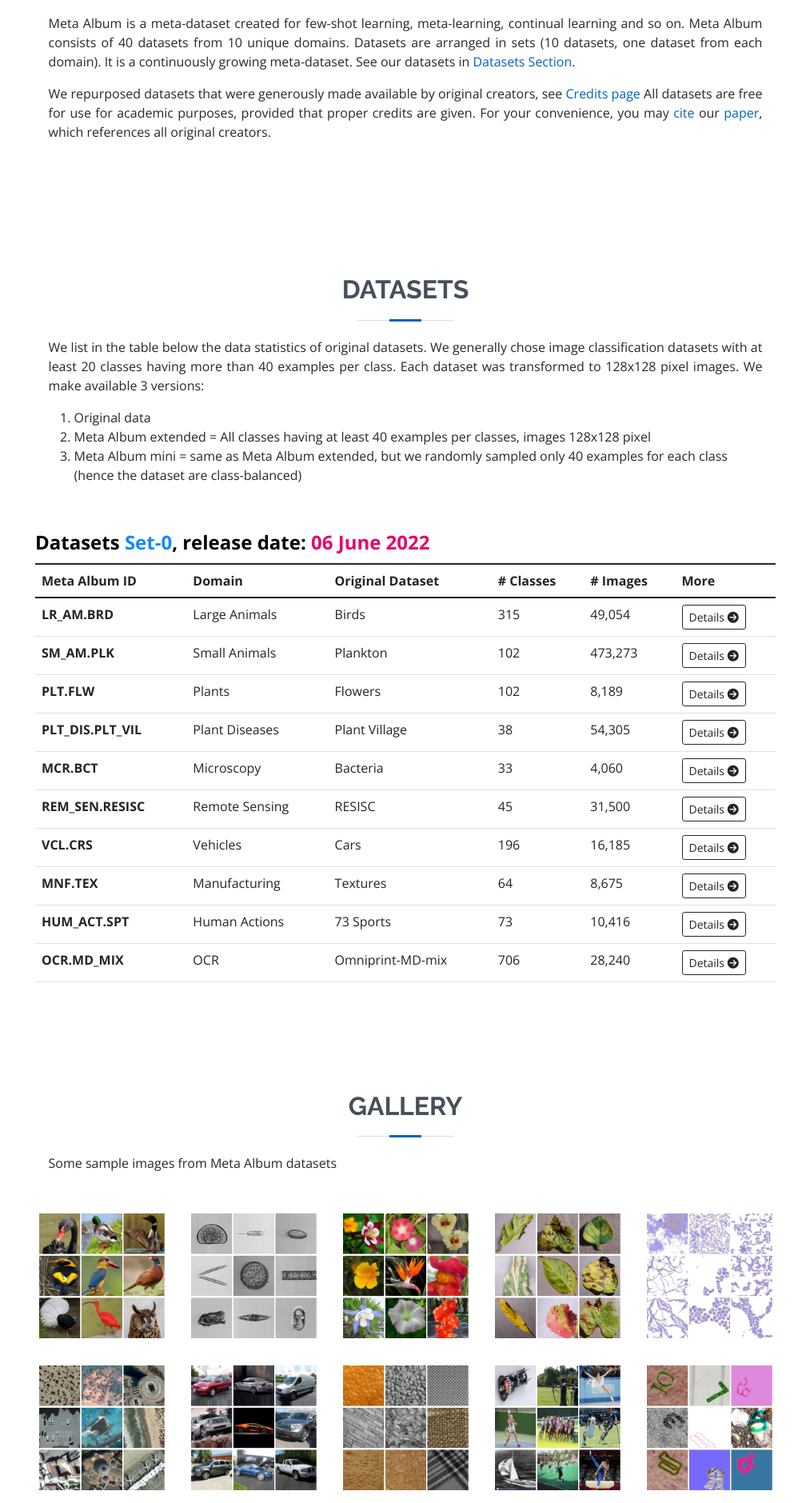
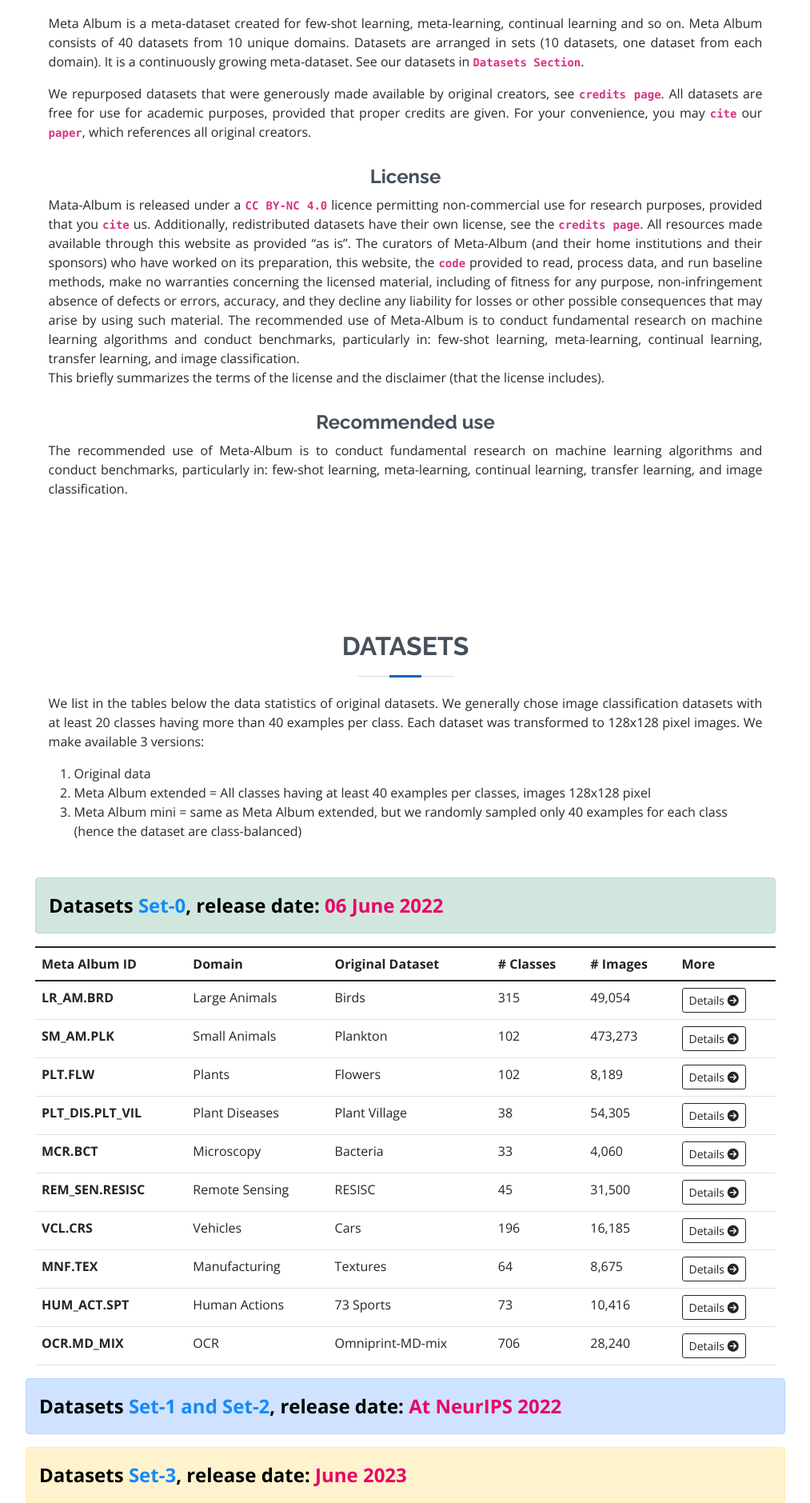
Before and after one commit to meta-album/meta-album.github.io, a plain HTML site: page index.html in a window 1280 px wide. Shown: the part 921-2800 px from the top of the page at 80% size, without its empty margins (183-1196 px from the left). Drawn offline with nearby package versions, Linux system fonts and the light colour scheme.

Commit message:
timeline updated, license added, recommended use added

```diff
--- a/assets/css/style.css
+++ b/assets/css/style.css
@@ -341,6 +341,13 @@
   text-transform: uppercase;
   margin-bottom: 20px;
   padding-bottom: 20px;
+  position: relative;
+  color: #45505b;
+}
+.section-title h4 {
+  font-size: 24px;
+  font-weight: bold;
+  margin-top: 30px;
   position: relative;
   color: #45505b;
 }
--- a/index.html
+++ b/index.html
@@ -58,6 +58,7 @@
       <ul>
         <li><a href="#hero" class="nav-link scrollto active"><i class="fa-solid fa-house"></i> <span>Home</span></a></li>
         <li><a href="#about" class="nav-link scrollto"><i class="fa-solid fa-circle-info"></i> <span>About</span></a></li>
+        <li><a href="#code" class="nav-link scrollto"><i class="fa-brands fa-github"></i> <span>Code</span></a></li>
         <li><a href="#datasets" class="nav-link scrollto"><i class="fa-solid fa-table-list"></i> <span>Datasets</span></a></li>
         <li><a href="#gallery" class="nav-link scrollto"><i class="fa-solid fa-images"></i> <span>Gallery</span></a></li>
         <li><a href="#citation" class="nav-link scrollto"><i class="fa-solid fa-quote-left"></i> <span>Citation</span></a></li>
@@ -106,11 +107,21 @@
           <h2>About</h2>
           <p>Meta Album is a meta-dataset created for few-shot learning, meta-learning, continual learning and so on.
             Meta Album consists of 40 datasets from 10 unique domains. Datasets are arranged in sets (10 datasets, one dataset from each domain).
-            It is a continuously growing meta-dataset. See our datasets in <a href="#datasets">Datasets Section</a>.
+            It is a continuously growing meta-dataset. See our datasets in <a href="#datasets"><b><code>Datasets Section</code></b></a>.
           </p>
           <p>
-            We repurposed datasets that were generously made available by original creators, see <a href="credits.html" target="_blank">Credits page</a>
-            All datasets are free for use for academic purposes, provided that proper credits are given. For your convenience, you may <a href="#citation">cite</a> our <a target="_blank" href="paper.html">paper</a>, which references all original creators.
+            We repurposed datasets that were generously made available by original creators, see <a href="credits.html" target="_blank"><b><code>credits page</code></b></a>.
+            All datasets are free for use for academic purposes, provided that proper credits are given. For your convenience, you may <a href="#citation"><b><code>cite</code></b></a> our <a target="_blank" href="paper.html"><b><code>paper</code></b></a>,
+            which references all original creators.
+          </p>
+          <h4>License</h4>
+          <p>
+            Mata-Album is released under a <a target="_blank" href="https://creativecommons.org/licenses/by-nc/4.0/"><b><code>CC BY-NC 4.0</code></b></a> licence permitting non-commercial use for research purposes, provided that you <a href="#citation"><b><code>cite</code></b></a> us. Additionally, redistributed datasets have their own license, see the <a href="credits.html" target="_blank"><b><code>credits page</code></b></a>. All resources made available through this website as provided “as is”.  The curators of Meta-Album (and their home institutions and their sponsors) who have worked on its preparation, this website, the <a href="#code"><b><code>code</code></b></a> provided to read, process data, and run baseline methods, make no warranties concerning the licensed material, including of fitness for any purpose, non-infringement  absence of defects or errors, accuracy, and they decline any liability for losses or other possible consequences that may arise by using such material. The recommended use of Meta-Album is to conduct fundamental research on machine learning algorithms and conduct benchmarks, particularly in: few-shot learning, meta-learning, continual learning, transfer learning, and image classification.<br>
+            This briefly summarizes the terms of the license and the disclaimer (that the license includes).
+          </p>
+          <h4>Recommended use</h4>
+          <p>
+            The recommended use of Meta-Album is to conduct fundamental research on machine learning algorithms and conduct benchmarks, particularly in: few-shot learning, meta-learning, continual learning, transfer learning, and image classification.
           </p>
 
         </div>
@@ -257,7 +268,7 @@
 
         <div class="section-title">
           <h2>Datasets</h2>
-          <p>We list in the table below the data statistics of original datasets. We generally chose image classification datasets with at least 20 classes having more than 40 examples per class.
+          <p>We list in the tables below the data statistics of original datasets. We generally chose image classification datasets with at least 20 classes having more than 40 examples per class.
             Each dataset was transformed to 128x128 pixel images. We make available 3 versions:
           </p>
           <ol>
@@ -272,7 +283,7 @@
           <div class="col-lg-1"></div>
           <div class="table-responsive col-lg-10">
             <table class="table caption-top">
-              <caption class="text-caption">Datasets <span class="text-caption-set">Set-0</span>, release date: <span class="text-caption-date">06 June 2022</span></caption>
+              <caption class=" alert alert-success text-caption">Datasets <span class="text-caption-set">Set-0</span>, release date: <span class="text-caption-date">06 June 2022</span></caption>
 
               <thead>
                 <tr>
@@ -324,6 +335,20 @@
 
               </tbody>
             </table>
+          </div>
+        </div>
+
+        <div class="row">
+          <div class="col-lg-1"></div>
+          <div class="alert alert-primary col-lg-10">
+            <span class="text-caption">Datasets <span class="text-caption-set">Set-1 and Set-2</span>, release date: <span class="text-caption-date">At NeurIPS 2022</span></span>
+          </div>
+        </div>
+
+        <div class="row">
+          <div class="col-lg-1"></div>
+          <div class="alert alert-warning col-lg-10">
+            <span class="text-caption">Datasets <span class="text-caption-set">Set-3</span>, release date: <span class="text-caption-date">June 2023</span></span>
           </div>
         </div>
 
@@ -410,7 +435,7 @@
           <div class="col-lg-10">
             <pre class="pt-4  bg-light rounded">
   @inproceedings{meta-album-2022,
-    author = {Ihsan Ullah},
+    author = {Ihsan Ullah, Dustin Carrion, Sergio Escalera, Isabelle Guyon, Mike Huisman, Felix Mohr, Jan N. van Rijn, Haozhe Sun, Joaquin Vanschoren, Phan Anh Vu},
     booktitle = {Submitted to: Proceedings of the Neural Information Processing Systems Track on Datasets and Benchmarks},
     title = {Meta-Album: Multi-domain Meta-Dataset for Few-Shot Image Classification},
     url = {https://meta-album.github.io/},
@@ -540,7 +565,7 @@
   <footer id="footer">
     <div class="container">
       <div class="credits">
-        Template &copy; Copyright <strong><span>MyResume</span></strong>, Designed by <a href="https://bootstrapmade.com/">BootstrapMade</a>
+        <a target="_blank" href="https://creativecommons.org/licenses/by-nc/4.0/"><img height='30' src="assets/img/by-nc.png"></a>  Template &copy; Copyright <strong><span>MyResume</span></strong>
       </div>
     </div>
   </footer><!-- End Footer -->
```
Also changed, not shown: assets/img/by-nc.png (added), 1 other file.
